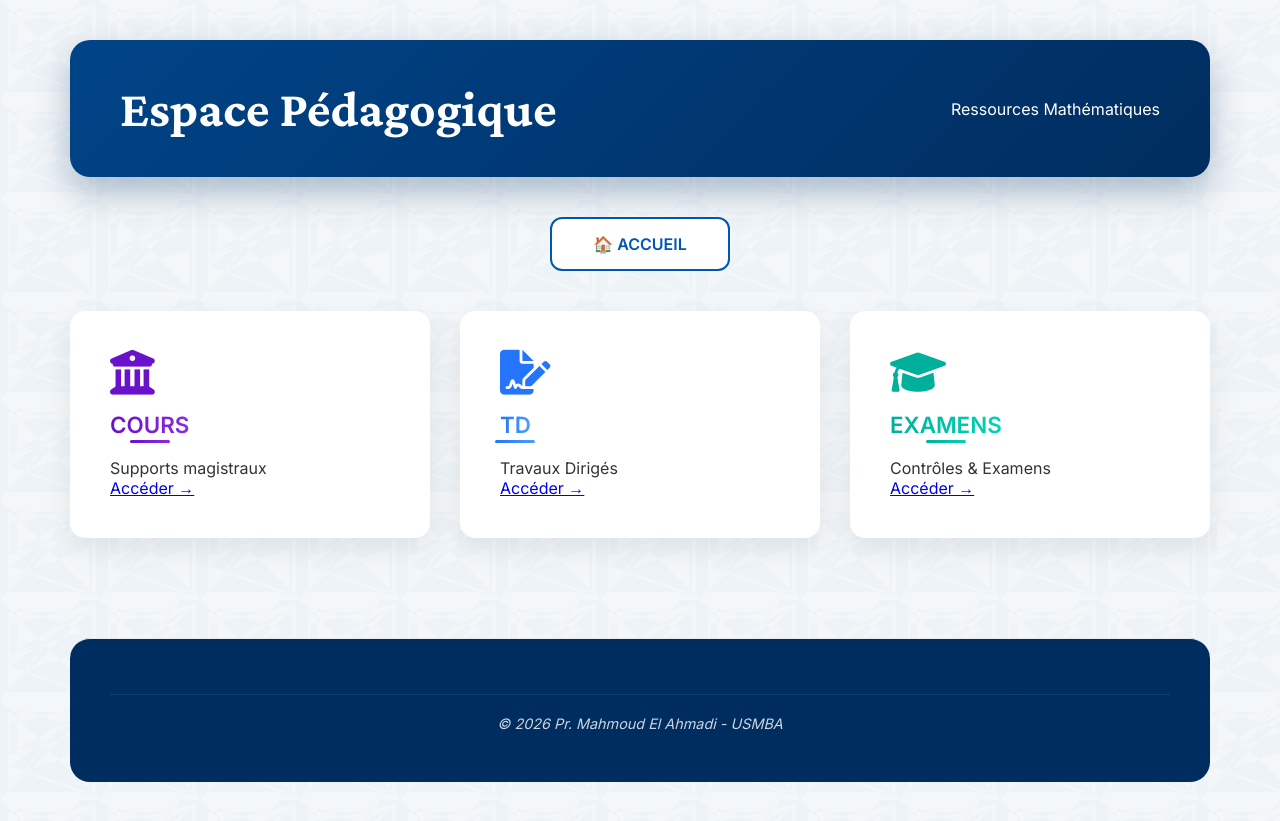
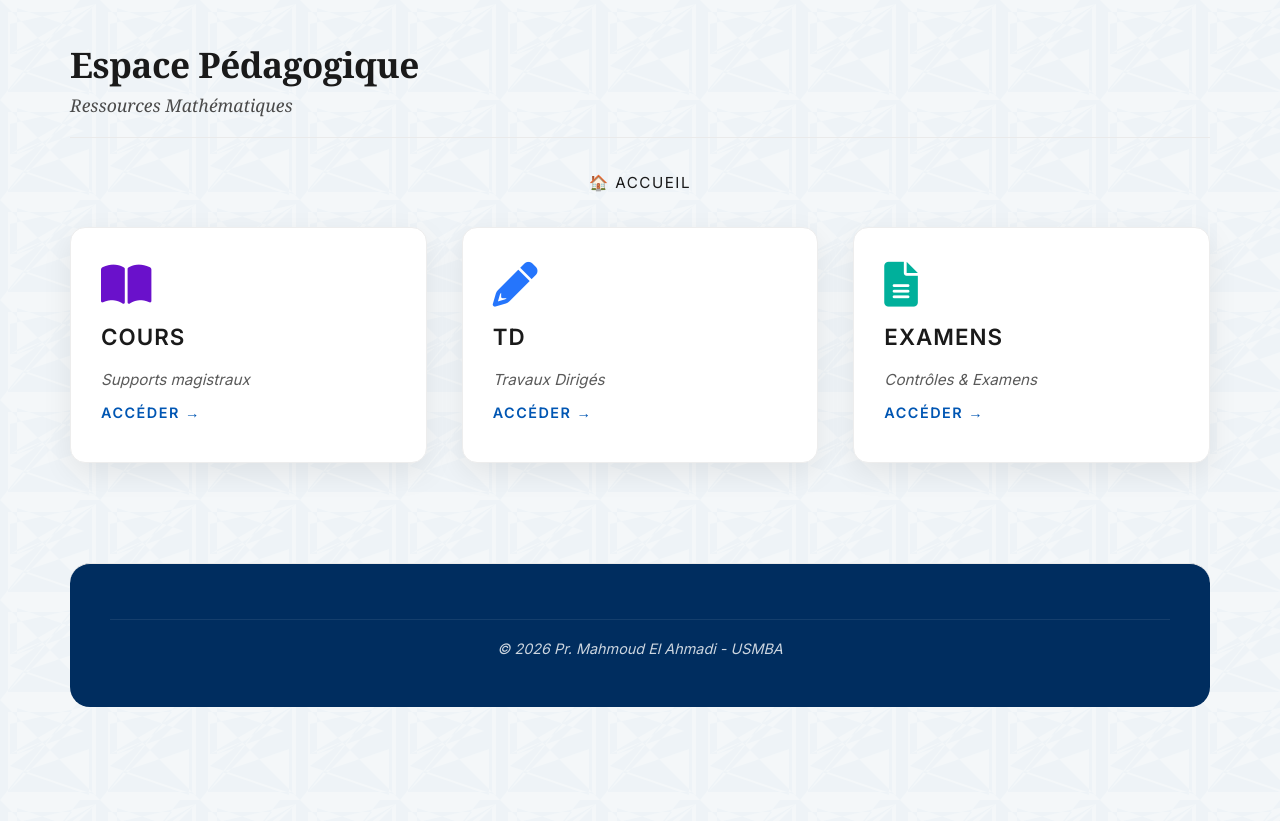
Before and after one commit to mahmoudmath/mahmoudmath.github.io, a Jekyll site: the page pedagogie.html, which Jekyll copies as it is, in a window 1280 px wide. Shown: the top 821 px of the page. Built offline with Jekyll 4.4.1, drawn with Linux system fonts in a browser that asks for light colours.

Commit message:
Update pedagogie.html

```diff
--- a/pedagogie.html
+++ b/pedagogie.html
@@ -14,11 +14,47 @@ j=d.createElement(s),dl=l!='dataLayer'?'&l='+l:'';j.async=true;j.src=
     <meta name="description" content="Espace pédagogique du Pr. Mahmoud El Ahmadi. Accédez aux supports de cours, séries de travaux dirigés (TD) et annales d'examens de mathématiques pour les étudiants de la FST de Fès.">
     <meta name="keywords" content="Cours Mathématiques, TD, Examens, FST Fès, USMBA, Mahmoud El Ahmadi, Analyse, Ressources Pédagogiques, Exercices Corrigés">
     <meta name="author" content="Pr. Mahmoud El Ahmadi">
-    <!-- Ajout de FontAwesome pour les icônes professionnelles -->
     <link rel="stylesheet" href="https://cdnjs.cloudflare.com/ajax/libs/font-awesome/6.0.0/css/all.min.css">
     <link rel="stylesheet" href="style.css">
     <style>
-        /* Style simplifié - comme Recherche et Contact */
+        /* RESET COMPLET - POUR ANNULER style.css */
+        .professor-header {
+            background: none !important;
+            color: #1a1a1a !important;
+            padding: 0 0 20px 0 !important;
+            border-radius: 0 !important;
+            margin-bottom: 30px !important;
+            box-shadow: none !important;
+            border-bottom: 1px solid #eaeaea !important;
+            display: block !important;
+        }
+
+        .professor-name {
+            font-size: 2.2rem !important;
+            color: #1a1a1a !important;
+            margin-bottom: 5px !important;
+            font-family: 'Georgia', 'Times New Roman', serif !important;
+            background: none !important;
+            -webkit-text-fill-color: #1a1a1a !important;
+            font-weight: 600 !important;
+            letter-spacing: -0.5px !important;
+        }
+
+        .professor-title {
+            font-size: 1.1rem !important;
+            color: #4a4a4a !important;
+            font-style: italic !important;
+            font-weight: 400 !important;
+            background: none !important;
+            -webkit-text-fill-color: #4a4a4a !important;
+            font-family: 'Georgia', 'Times New Roman', serif !important;
+        }
+
+        .header-photo, .header-logo, .header-content, .institution-badge {
+            display: none !important;
+        }
+
+        /* Style du container - comme Recherche */
         .container {
             max-width: 1200px;
             margin: 0 auto;
@@ -27,7 +63,86 @@ j=d.createElement(s),dl=l!='dataLayer'?'&l='+l:'';j.async=true;j.src=
         }
 
         .resources-grid {
+            display: grid;
+            grid-template-columns: repeat(3, 1fr);
+            gap: 35px;
             margin-bottom: 40px;
+        }
+
+        .resource-card {
+            background: white;
+            padding: 35px 30px;
+            border: 1px solid #ededed;
+            transition: 0.25s;
+            display: flex;
+            flex-direction: column;
+            align-items: flex-start;
+            text-decoration: none;
+        }
+
+        .resource-card:hover {
+            border-color: #0056b3;
+            box-shadow: 0 10px 25px rgba(0,86,179,0.04);
+            transform: translateY(-4px);
+        }
+
+        .academic-icon i {
+            font-size: 2.2rem;
+            color: #0056b3;
+            margin-bottom: 20px;
+        }
+
+        .resource-card h3 {
+            font-size: 1.5rem;
+            font-weight: 600;
+            color: #1a1a1a;
+            margin-bottom: 10px;
+            letter-spacing: 1px;
+            background: none !important;
+            -webkit-text-fill-color: #1a1a1a !important;
+        }
+
+        .resource-card h3::after {
+            display: none !important;
+        }
+
+        .resource-card p {
+            color: #5a5a5a;
+            font-size: 0.95rem;
+            margin-bottom: 15px;
+            font-style: italic;
+        }
+
+        .btn-resource {
+            display: inline-block;
+            text-decoration: none;
+            color: #0056b3;
+            font-size: 0.9rem;
+            font-weight: 600;
+            text-transform: uppercase;
+            letter-spacing: 1.5px;
+            border-bottom: 2px solid transparent;
+            padding-bottom: 4px;
+            transition: 0.2s;
+        }
+
+        .btn-resource:hover {
+            border-bottom-color: #0056b3;
+        }
+
+        .academic-nav {
+            margin: 25px 0 30px;
+        }
+
+        .academic-nav a {
+            text-decoration: none;
+            color: #1a1a1a;
+            font-size: 0.95rem;
+            text-transform: uppercase;
+            letter-spacing: 1.5px;
+            font-weight: 500;
+            padding: 5px 0;
+            display: inline-block;
         }
 
         .professor-footer {
@@ -40,52 +155,67 @@ j=d.createElement(s),dl=l!='dataLayer'?'&l='+l:'';j.async=true;j.src=
         .signature {
             font-size: 0.9rem;
         }
+
+        @media (max-width: 900px) {
+            .resources-grid {
+                grid-template-columns: repeat(2, 1fr);
+            }
+        }
+
+        @media (max-width: 600px) {
+            .resources-grid {
+                grid-template-columns: 1fr;
+            }
+            .container {
+                padding: 30px 20px;
+            }
+            .professor-name {
+                font-size: 1.8rem !important;
+            }
+        }
     </style>
 </head>
 <body>
-    <!-- Google Tag Manager (noscript) -->
-<noscript><iframe src="https://www.googletagmanager.com/ns.html?id=GTM-5HG84LR9"
-height="0" width="0" style="display:none;visibility:hidden"></iframe></noscript>
-<!-- End Google Tag Manager (noscript) -->
+    <noscript><iframe src="https://www.googletagmanager.com/ns.html?id=GTM-5HG84LR9"
+    height="0" width="0" style="display:none;visibility:hidden"></iframe></noscript>
 
     <div class="container">
-        <!-- HEADER IDENTIQUE À RECHERCHE -->
-        <header class="professor-header" data-aos="fade-down">
+        <!-- HEADER SIMPLE COMME RECHERCHE -->
+        <header class="professor-header">
             <div class="professor-name">Espace Pédagogique</div>
             <div class="professor-title">Ressources Mathématiques</div>
         </header>
 
         <nav class="academic-nav">
-            <a href="index.html" class="nav-card">🏠 ACCUEIL</a>
+            <a href="index.html">🏠 ACCUEIL</a>
         </nav>
 
         <div class="resources-grid">
-            <!-- CARTE COURS -->
+            <!-- COURS -->
             <div class="resource-card">
-                <div class="academic-icon"><i class="fas fa-university"></i></div>
+                <div class="academic-icon"><i class="fas fa-book-open"></i></div>
                 <h3>COURS</h3>
                 <p>Supports magistraux</p>
                 <a href="choix-annee-cours.html" class="btn-resource">Accéder →</a>
             </div>
 
-            <!-- CARTE TD -->
+            <!-- TD -->
             <div class="resource-card">
-                <div class="academic-icon"><i class="fas fa-file-signature"></i></div>
+                <div class="academic-icon"><i class="fas fa-pencil-alt"></i></div>
                 <h3>TD</h3>
                 <p>Travaux Dirigés</p>
                 <a href="choix-annee-td.html" class="btn-resource">Accéder →</a>
             </div>
 
-            <!-- CARTE EXAMENS -->
+            <!-- EXAMENS -->
             <div class="resource-card">
-                <div class="academic-icon"><i class="fas fa-graduation-cap"></i></div>
+                <div class="academic-icon"><i class="fas fa-file-alt"></i></div>
                 <h3>EXAMENS</h3>
                 <p>Contrôles & Examens</p>
                 <a href="choix-annee-examens.html" class="btn-resource">Accéder →</a>
             </div>
         </div>
 
-        <!-- FOOTER DANS LE CONTAINER -->
         <footer class="professor-footer">
             <div class="signature">
                 <p>© 2026 Pr. Mahmoud El Ahmadi - USMBA</p>
```
